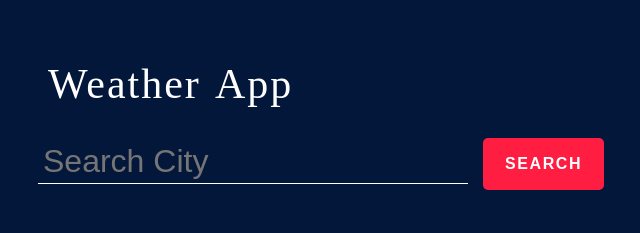
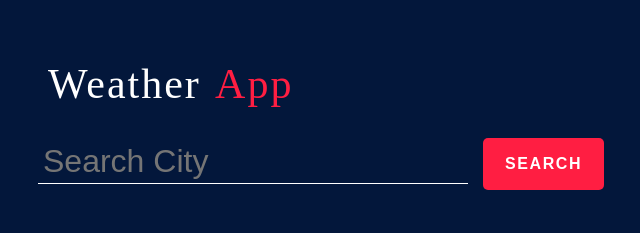
Before and after one commit to udaychugh/weather, a plain HTML site: page index.html in a window 1280 px wide. Shown: the whole page, without its empty margins (12-652 px from the left). Drawn offline with Linux system fonts and the light colour scheme.

Commit message:
Update index.html

```diff
--- a/index.html
+++ b/index.html
@@ -1,3 +1,4 @@
+
 <!DOCTYPE html>
 <html lang="">
 <head>
@@ -10,7 +11,7 @@
 <body>
   <section class="top-banner">
       <div class="container">
-          <h1>Weather App</h1>
+          <h1>Weather <span>App</span></h1>
           <form>
               <input type="text" placeholder="Search City" autofocus>
               <button type="submit">SEARCH</button>
```
